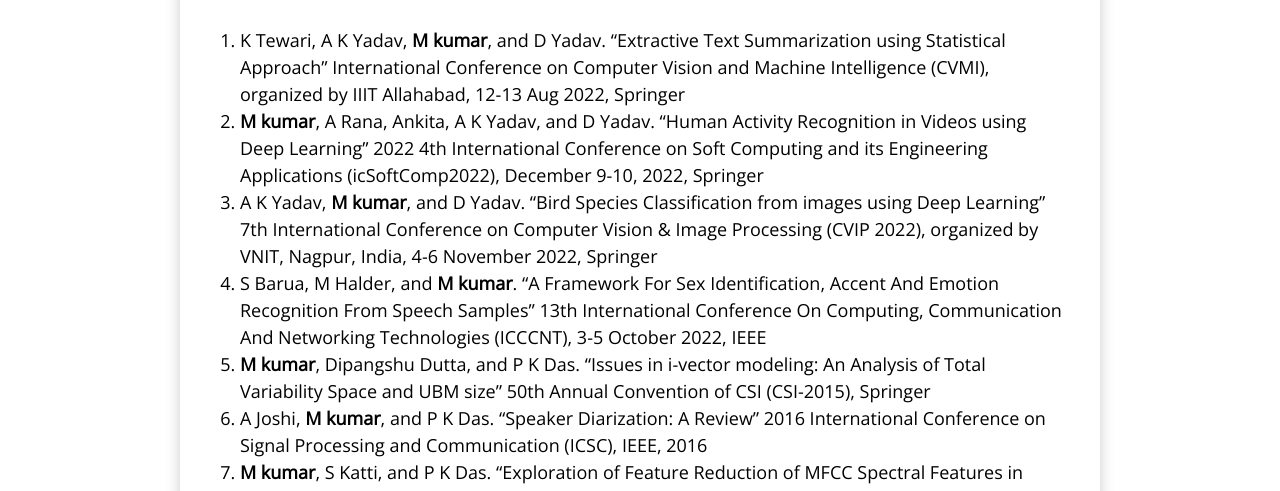
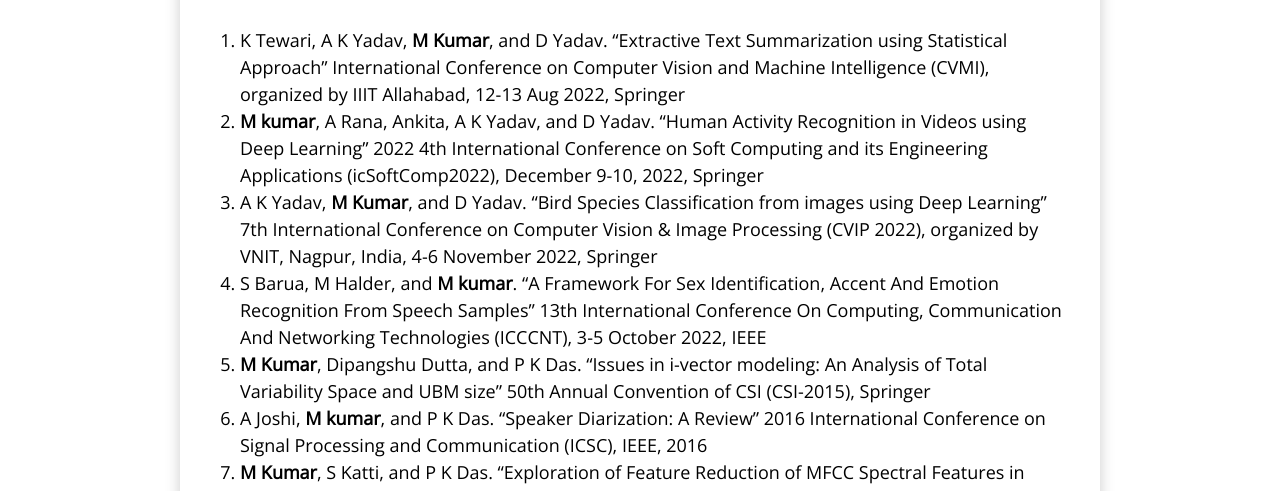
Before and after one commit to Aakarsh029/Portfolio, a plain HTML site: page publications.html in a window 1280 px wide. Both pictures are taken after a click on the item "Conferences". Shown: the part 290-781 px from the top of the page. Drawn offline with nearby package versions, Linux system fonts and the light colour scheme.

Commit message:
update!!!

```diff
--- a/publications.html
+++ b/publications.html
@@ -95,19 +95,19 @@
             <div class="publications">
                 <div class="publications__header">Conferences</div>
                 <ul>
-                    <li>K Tewari, A K Yadav, <b>M kumar</b>, and D Yadav. “Extractive Text Summarization using Statistical Approach” International Conference on Computer Vision and Machine Intelligence (CVMI), organized by IIIT Allahabad, 12-13 Aug 2022, Springer</li>
+                    <li>K Tewari, A K Yadav, <b>M Kumar</b>, and D Yadav. “Extractive Text Summarization using Statistical Approach” International Conference on Computer Vision and Machine Intelligence (CVMI), organized by IIIT Allahabad, 12-13 Aug 2022, Springer</li>
                     <li><b>M kumar</b>, A Rana, Ankita, A K Yadav, and D Yadav. “Human Activity Recognition in Videos using Deep Learning” 2022 4th International Conference on Soft Computing and its Engineering Applications (icSoftComp2022), December 9-10, 2022, Springer
                     </li>
-                    <li>A K Yadav, <b>M kumar</b>, and D Yadav. “Bird Species Classification from images using Deep Learning” 7th International Conference on Computer Vision & Image Processing (CVIP 2022), organized by VNIT, Nagpur, India, 4-6 November 2022, Springer</li>
+                    <li>A K Yadav, <b>M Kumar</b>, and D Yadav. “Bird Species Classification from images using Deep Learning” 7th International Conference on Computer Vision & Image Processing (CVIP 2022), organized by VNIT, Nagpur, India, 4-6 November 2022, Springer</li>
                     <li>S Barua, M Halder, and <b>M kumar</b>. “A Framework For Sex Identification, Accent And Emotion Recognition From Speech Samples” 13th International Conference On Computing, Communication And Networking Technologies (ICCCNT), 3-5 October 2022, IEEE
                     </li>
-                    <li><b>M kumar</b>, Dipangshu Dutta, and P K Das. “Issues in i-vector modeling: An Analysis of Total Variability Space and UBM size” 50th Annual Convention of CSI (CSI-2015), Springer</li>
+                    <li><b>M Kumar</b>, Dipangshu Dutta, and P K Das. “Issues in i-vector modeling: An Analysis of Total Variability Space and UBM size” 50th Annual Convention of CSI (CSI-2015), Springer</li>
                     <li>A Joshi, <b>M kumar</b>, and P K Das. “Speaker Diarization: A Review” 2016 International Conference on Signal Processing and Communication (ICSC), IEEE, 2016
                     </li>
-                    <li><b>M kumar</b>, S Katti, and P K Das. “Exploration of Feature Reduction of MFCC Spectral Features in Speaker Recognition” 9th International Conference on Advanced Computing and Communication Technologies (ICACCT-2015), Springer</li>
+                    <li><b>M Kumar</b>, S Katti, and P K Das. “Exploration of Feature Reduction of MFCC Spectral Features in Speaker Recognition” 9th International Conference on Advanced Computing and Communication Technologies (ICACCT-2015), Springer</li>
                     <li>M Sant, <b>M kumar</b>, and P K Das.	“Accent Recognition of Speakers using I-vector Representation” International Symposium on Acoustics for Engineering Applications (NSA-2016), 2016
                     </li>
-                    <li>S Sharma, <b>M kumar</b>, and P K Das. “A Technique for Dimension Reduction of MFCC Spectral Features for Speech Recognition” International Conference on Industrial Instrumentation and Control (ICIC 2015), IEEE, 2015</li>
+                    <li>S Sharma, <b>M Kumar</b>, and P K Das. “A Technique for Dimension Reduction of MFCC Spectral Features for Speech Recognition” International Conference on Industrial Instrumentation and Control (ICIC 2015), IEEE, 2015</li>
 
                 </ul>
             </div>
```
